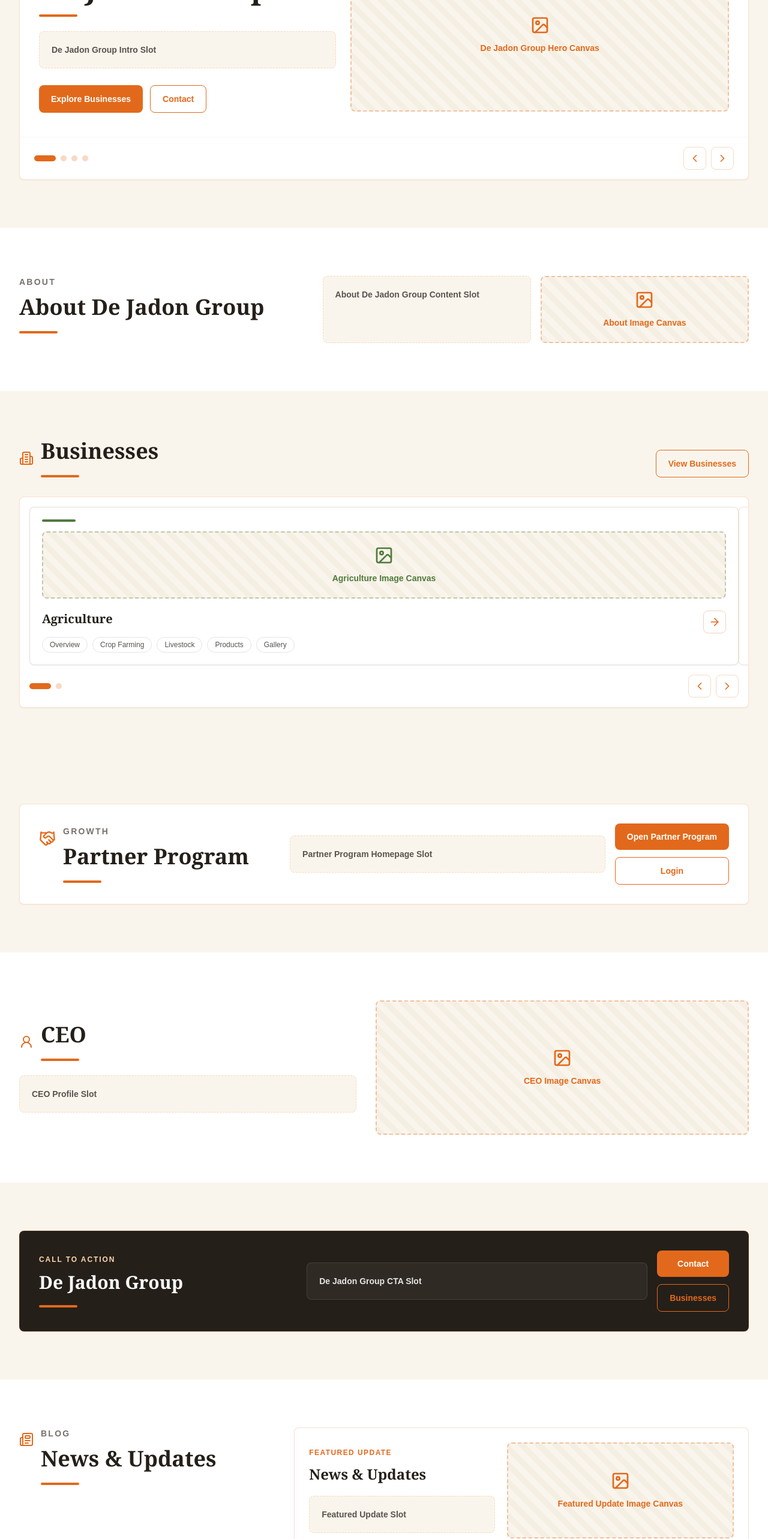
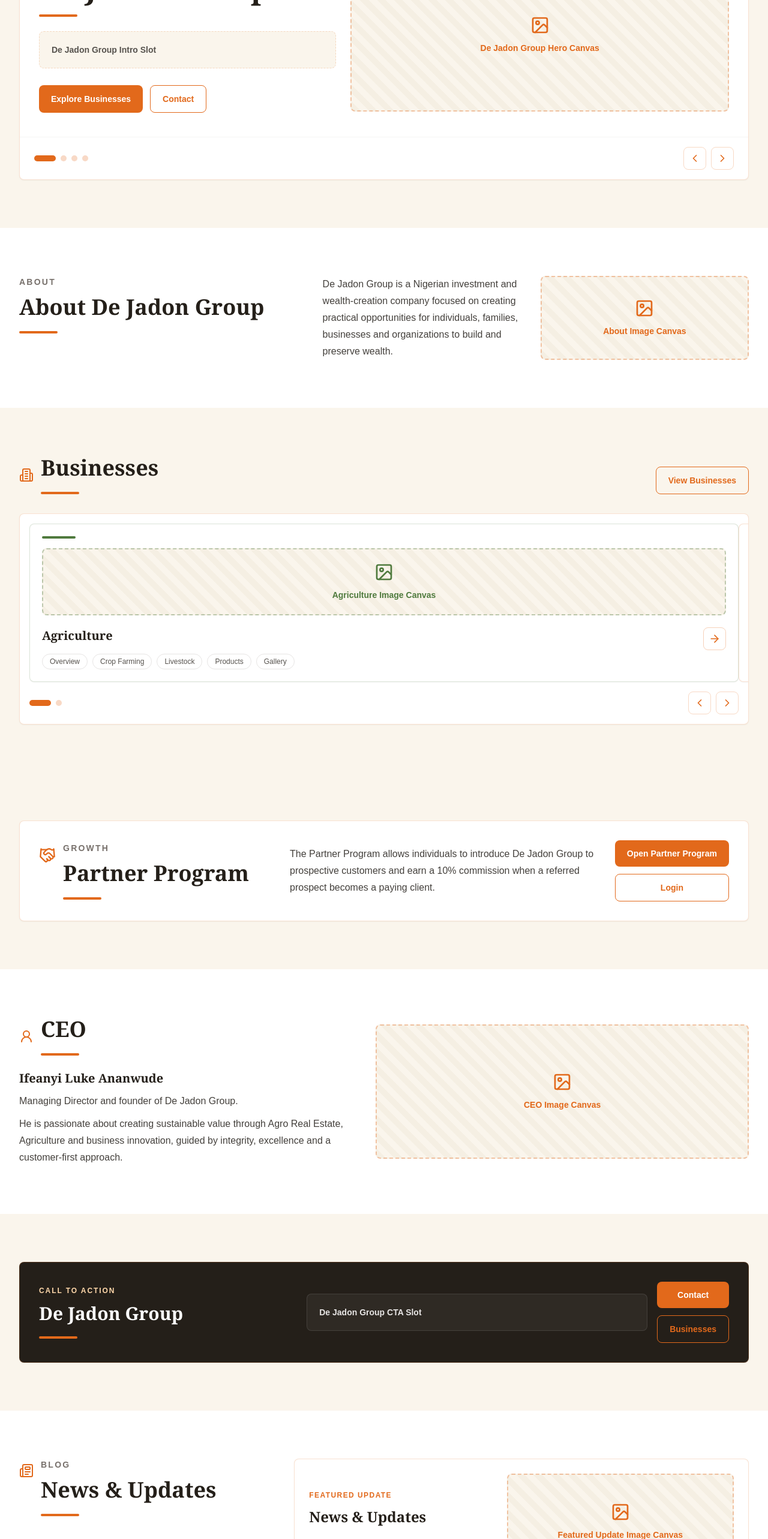
Before and after one commit to Emiloart/Dejadongroup, a Next.js app: page / in a window 1280 px wide. Shown: the part 234-2800 px from the top of the page at 60% size. Built offline with nearby package versions, Linux system fonts and the light colour scheme.

Commit message:
content: replace homepage placeholders with supplied copy

```diff
--- a/src/app/page.tsx
+++ b/src/app/page.tsx
@@ -22,7 +22,7 @@
         <div className="grid gap-8 lg:grid-cols-[0.8fr_1.2fr] lg:items-start">
           <SectionHeader title="About De Jadon Group" eyebrow="About" />
           <div className="grid gap-4 sm:grid-cols-2">
-            <ContentSlot label="About De Jadon Group Content Slot" />
+            <p className="leading-7 text-stone-700">De Jadon Group is a Nigerian investment and wealth-creation company focused on creating practical opportunities for individuals, families, businesses and organizations to build and preserve wealth.</p>
             <ImageCanvas label="About Image Canvas" compact />
           </div>
         </div>
@@ -51,7 +51,7 @@
               <SectionHeader title="Partner Program" eyebrow="Growth" />
             </div>
             <div className="grid gap-4 md:grid-cols-[1fr_auto] md:items-center">
-              <ContentSlot label="Partner Program Homepage Slot" />
+              <p className="leading-7 text-stone-700">The Partner Program allows individuals to introduce De Jadon Group to prospective customers and earn a 10% commission when a referred prospect becomes a paying client.</p>
               <div className="flex flex-col gap-3 sm:flex-row md:flex-col">
                 <ButtonLink href="/partner-program">Open Partner Program</ButtonLink>
                 <ButtonLink href="/login" variant="outline">
@@ -71,7 +71,7 @@
               <SectionHeader title="CEO" />
             </div>
             <div className="mt-6">
-              <ContentSlot label="CEO Profile Slot" />
+              <div className="space-y-3 text-stone-700"><h3 className="text-xl font-semibold text-ink">Ifeanyi Luke Ananwude</h3><p>Managing Director and founder of De Jadon Group.</p><p className="leading-7">He is passionate about creating sustainable value through Agro Real Estate, Agriculture and business innovation, guided by integrity, excellence and a customer-first approach.</p></div>
             </div>
           </div>
           <ImageCanvas label="CEO Image Canvas" />
@@ -114,7 +114,7 @@
                   <p className="text-xs font-bold uppercase tracking-[0.12em] text-orangeAction">Featured Update</p>
                   <h2 className="mt-3 text-2xl font-semibold text-ink">News & Updates</h2>
                   <div className="mt-5">
-                    <ContentSlot label="Featured Update Slot" />
+                    <p className="text-sm leading-6 text-stone-700">No company update has been supplied yet.</p>
                   </div>
                 </div>
                 <ImageCanvas label="Featured Update Image Canvas" compact className="min-h-40" />
```
